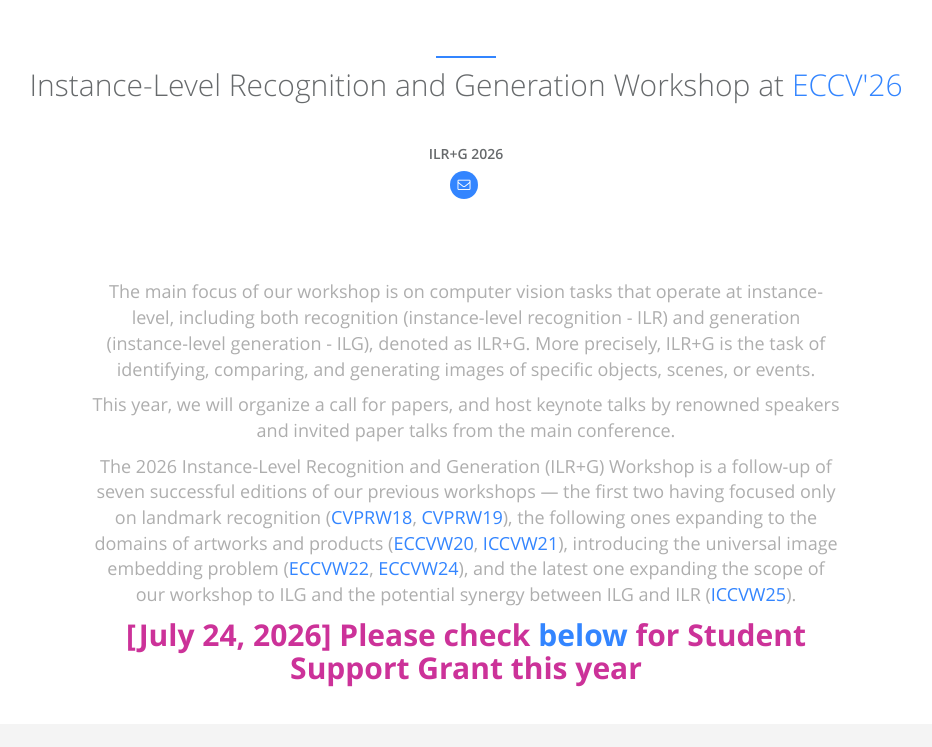
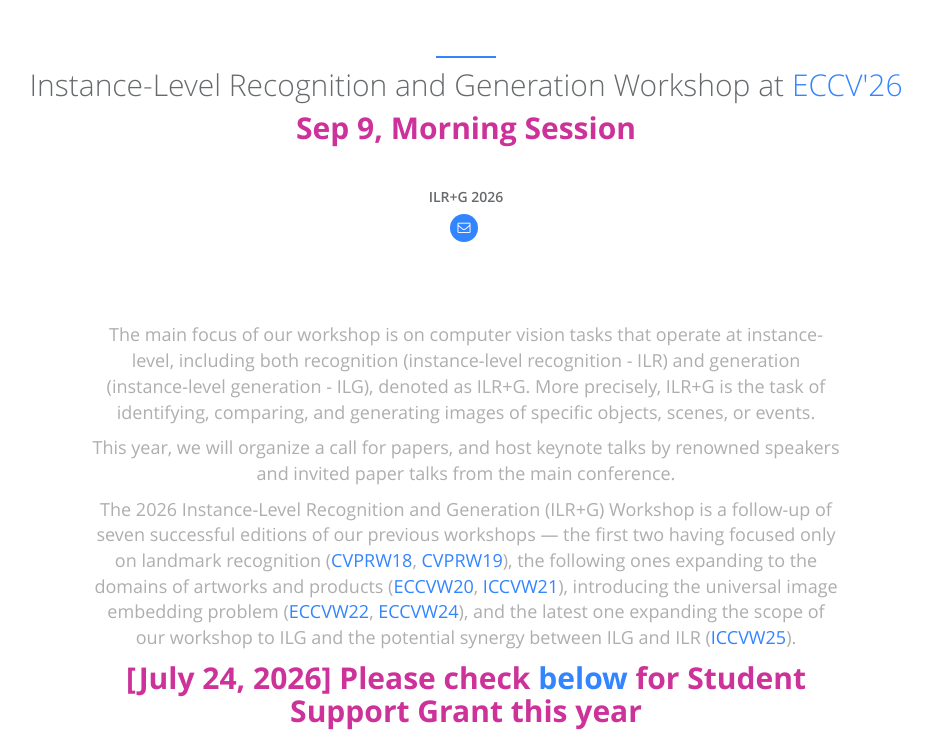
Before and after one commit to ilr-workshop/ECCVW2026, a Jekyll site: the page built from index.html, in a window 1280 px wide and 900 px high, scrolled down 321 px, cut to the strip 153-900 px from the top of the window. Shown: the whole strip, without its empty margins (174-1106 px from the left). Built offline with Jekyll 4.4.1, drawn with Linux system fonts in a browser that asks for light colours.

Commit message:
Update about.html

```diff
--- a/_includes/sections/about.html
+++ b/_includes/sections/about.html
@@ -3,7 +3,7 @@
         <div class="col-lg-12 text-center">
             <div class="navy-line"></div>
             <h1><span data-i18n="about_me.about_me">Instance-Level Recognition and Generation Workshop at </span><a href="https://eccv.ecva.net/" target="_blank"><span class="navy">ECCV'26</span></a></h1>
-            <!-- <h1><span data-i18n="about_me.about_me"><b><font color="#CC3299">Sep 9, Morning Session</font></b></span></h1> -->
+            <h1><span data-i18n="about_me.about_me"><b><font color="#CC3299">Sep 9, Morning Session</font></b></span></h1>
             <!-- <h1><span data-i18n="about_me.about_me"><b><font color="#CC3299">Workshop Location: 306 A</font></b></span></h1> -->
             <!-- <h1><span data-i18n="about_me.about_me"><b><font color="#CC3299">Sep 9, Morning Session</font></b></span></h1> -->
             <!-- <p>Donec sed odio dui. Etiam porta sem malesuada magna mollis euismod.</p> -->
```
